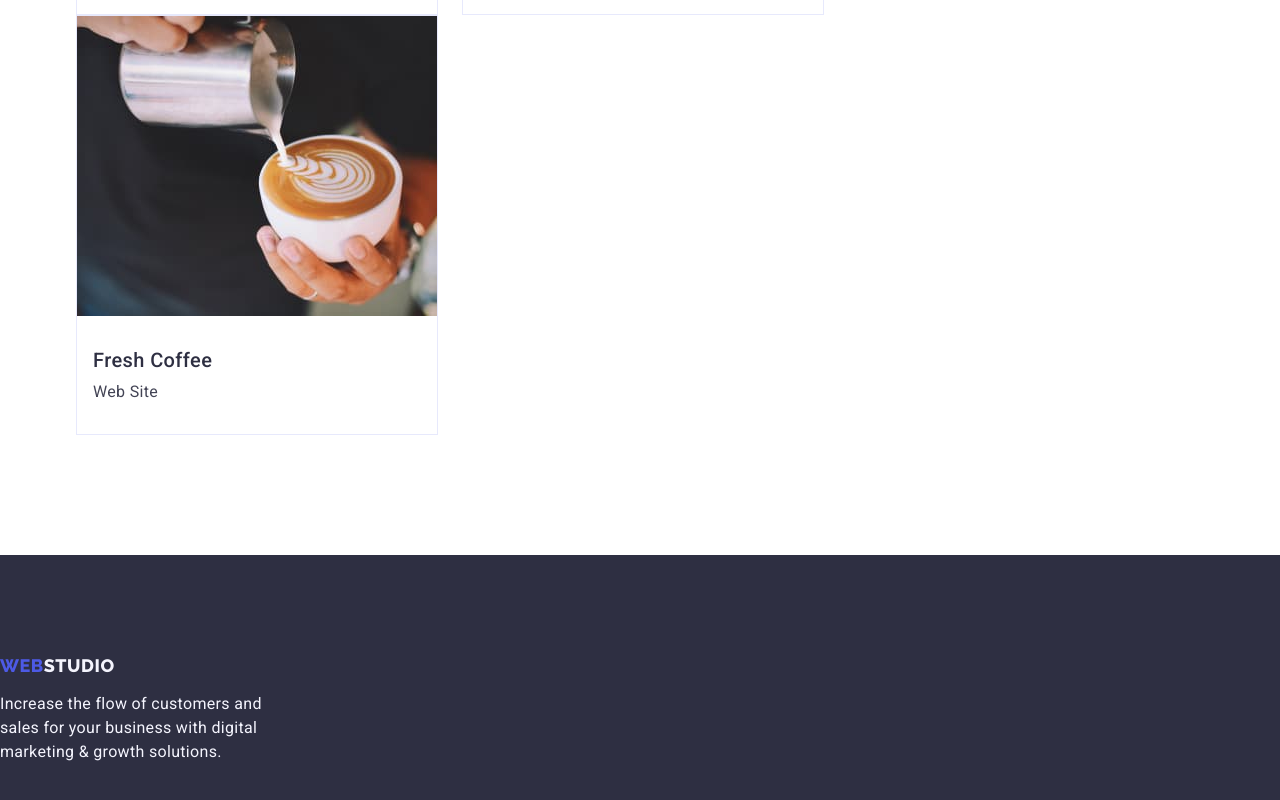
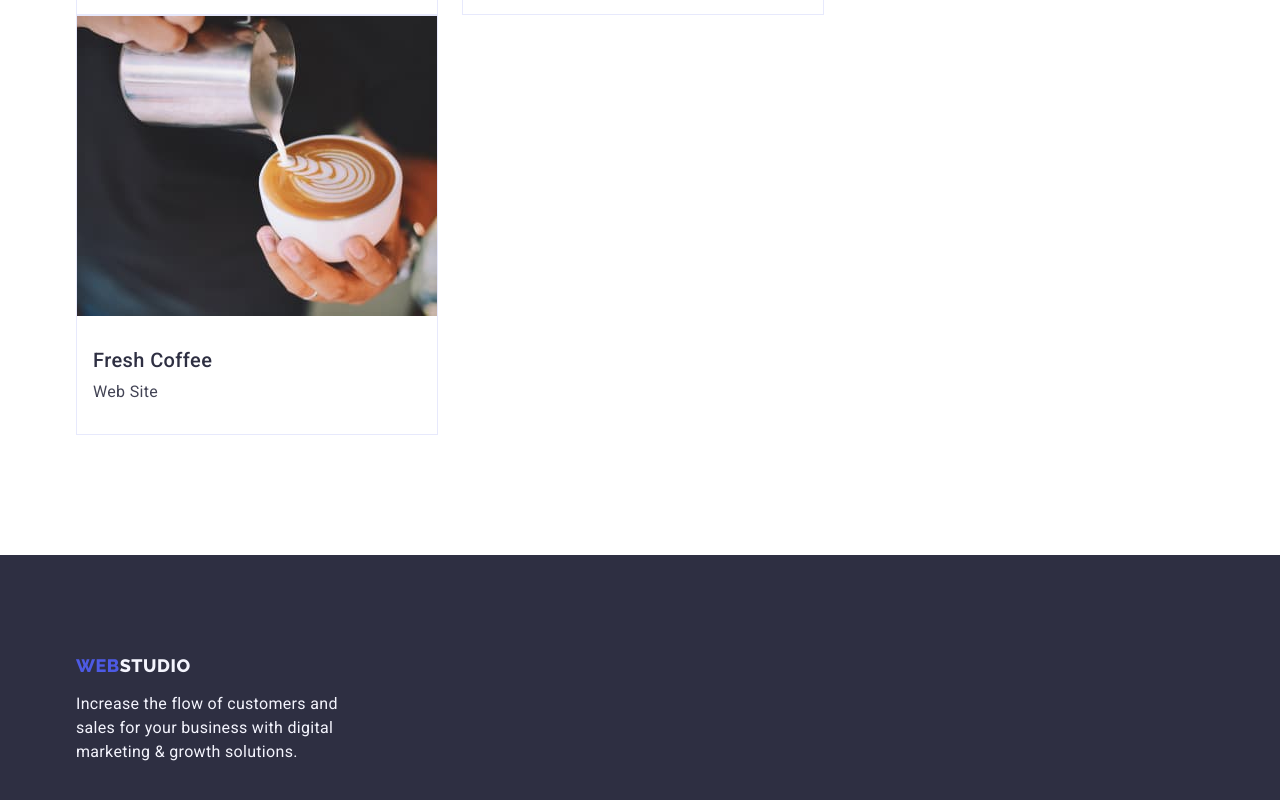
Before and after one commit to anacstasy/goit-markup-hw-03, a plain HTML site: page portfolio.html in a window 1280 px wide. Shown: the part 2041-2841 px from the top of the page. Drawn offline with nearby package versions, Linux system fonts and the light colour scheme; files whose address does not match are found by name.

Commit message:
update-10

```diff
--- a/portfolio.html
+++ b/portfolio.html
@@ -163,7 +163,7 @@
       </section>
     </main>
     <footer class="footer-section">
-      <div class="footer-container">
+      <div class="container">
         <a class="link logo" href="./index.html">Web<span class="footer-logo">Studio</span></a>
         <p class="footer-description">
           Increase the flow of customers and sales for your business with digital marketing & growth
```
